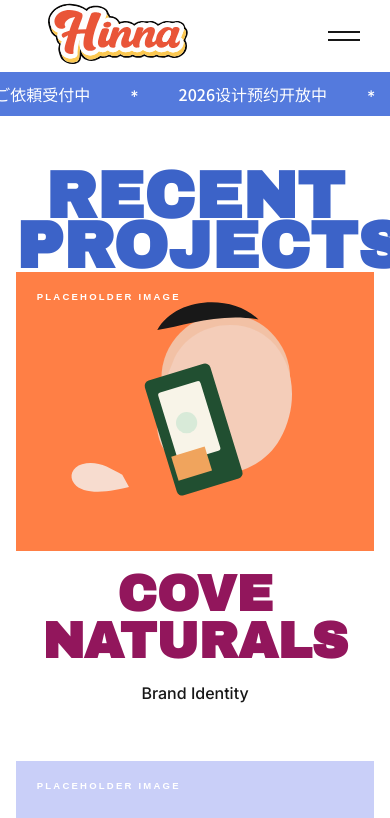
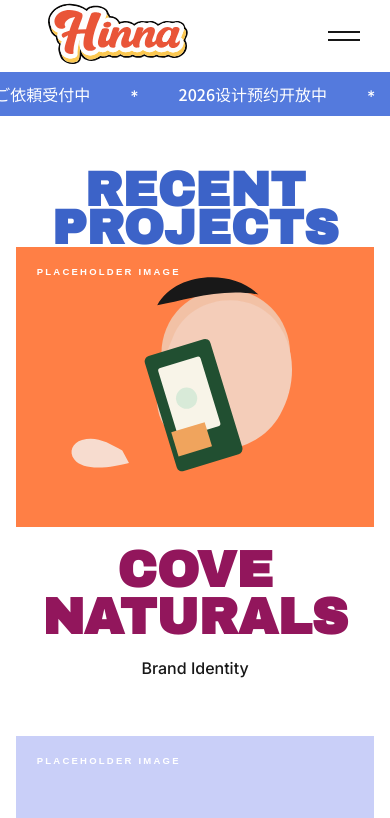
Before and after one commit to qimuxuexue-ctrl/designer-portfolio, a Next.js app: page / in a window 390 px wide. Shown: the top 818 px of the page. Built offline with nearby package versions, Linux system fonts and the light colour scheme.

Commit message:
Tune mobile hero title size

```diff
--- a/app/page.tsx
+++ b/app/page.tsx
@@ -8,7 +8,7 @@
       <Marquee />
 
       <section className="flex flex-col gap-0 overflow-hidden px-4 pb-24 pt-14 md:px-8 md:pb-40 md:pt-16">
-        <h1 className="mx-auto mb-0 max-w-[calc(100vw-2rem)] text-center font-display text-[clamp(3.25rem,17vw,4.1rem)] font-black uppercase leading-[0.76] text-titleBlue md:max-w-5xl md:text-[7.35rem] md:leading-[0.72] lg:text-[8.55rem]">
+        <h1 className="mx-auto mb-0 max-w-[calc(100vw-1.5rem)] text-center font-display text-[clamp(2.85rem,12.4vw,3.35rem)] font-black uppercase leading-[0.78] text-titleBlue md:max-w-5xl md:text-[7.35rem] md:leading-[0.72] lg:text-[8.55rem]">
           Recent
           <br />
           Projects
```
